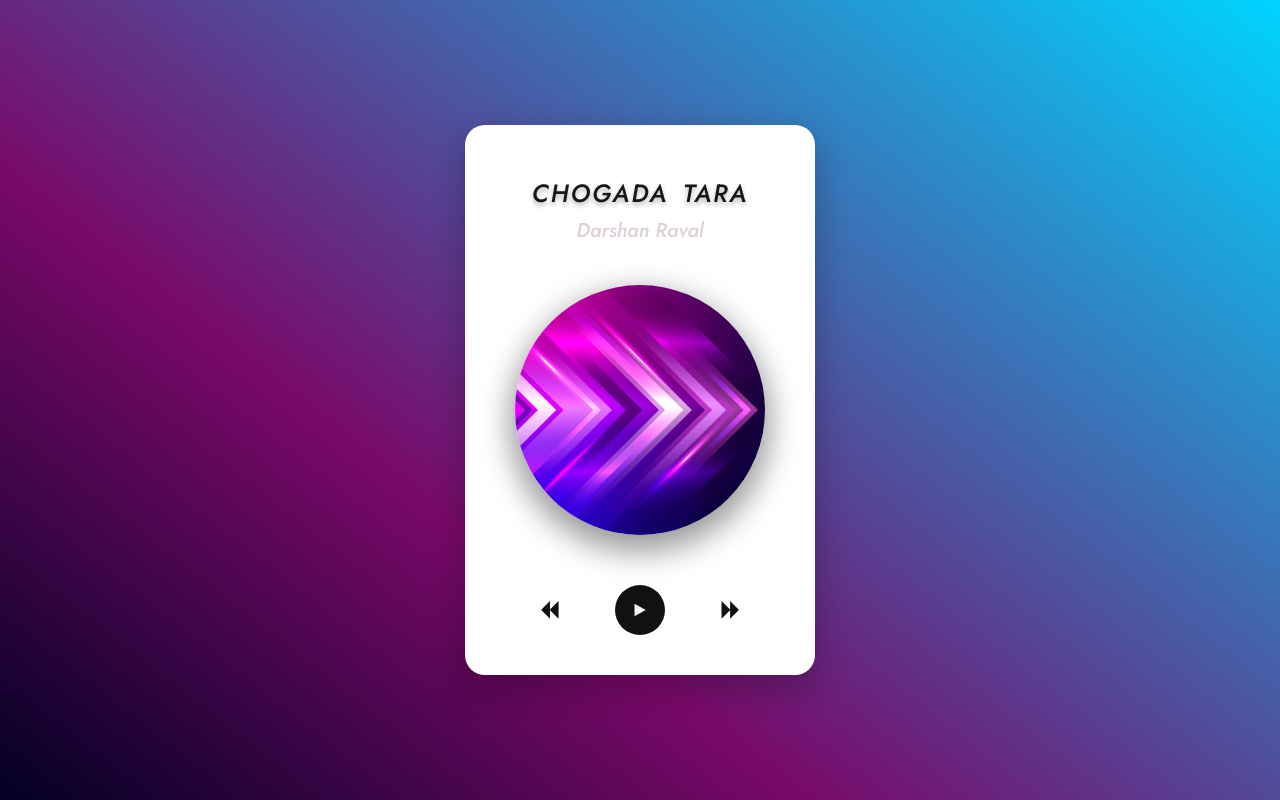
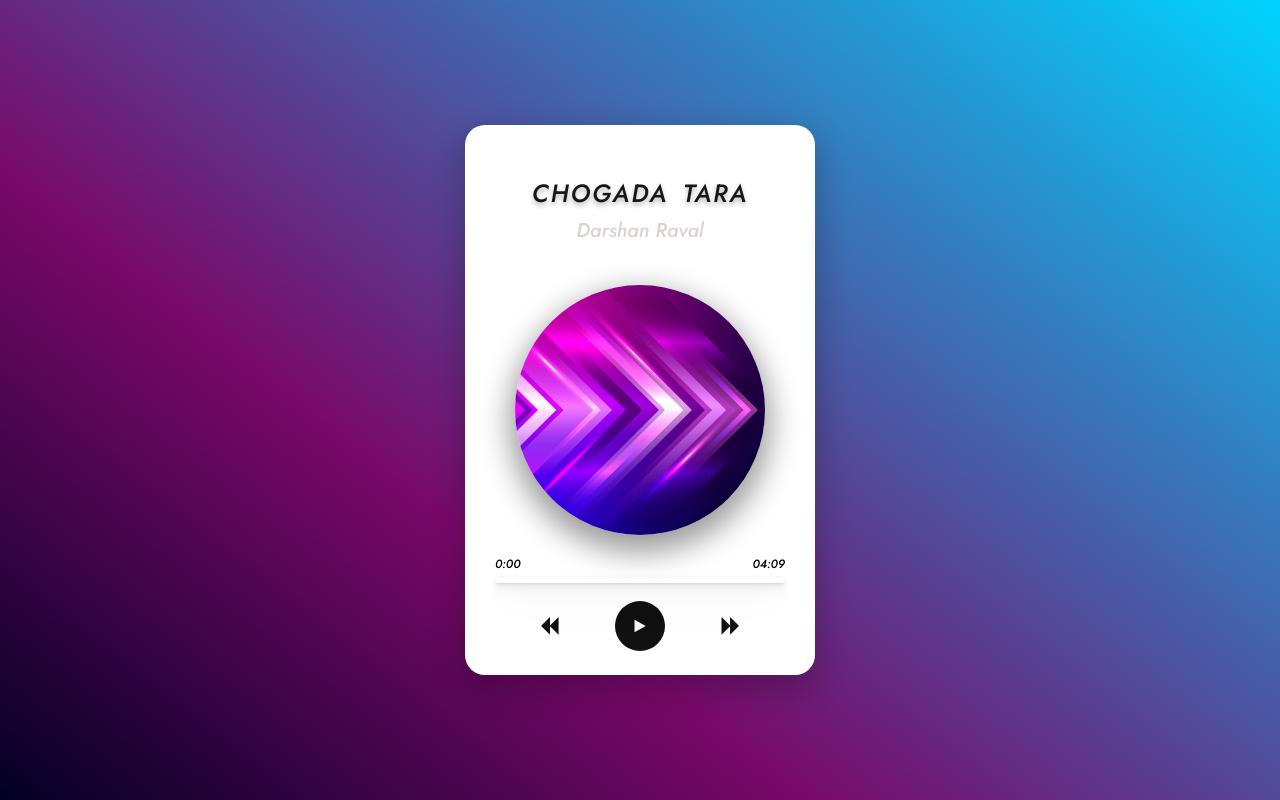
Before and after one commit to varshil-shah/web-music-player, a plain HTML site: page index.html in a window 1280 px wide. Drawn offline with Linux system fonts and the light colour scheme.

Commit message:
Music player version-2

```diff
--- a/CSS/style.css
+++ b/CSS/style.css
@@ -70,7 +70,7 @@ img {
   justify-content: space-between;
   align-items: center;
   margin: auto;
-  margin-top: 5rem;
+  margin-top: 0.8rem;
 }
 .music_controls .fa {
   color: #111111;
@@ -110,6 +110,54 @@ img {
   }
 }
 
+/* Progress */
+.progressbar_container {
+  width: 100%;
+  height: auto;
+  padding: 1rem 0;
+  margin-top: 1rem;
+}
+
+.progress_div {
+  width: 100%;
+  height: 0.5rem;
+  box-shadow: 0 1px 2px rgba(0, 0, 0, 0.07), 0 2px 4px rgba(0, 0, 0, 0.07),
+    0 4px 8px rgba(0, 0, 0, 0.07), 0 8px 16px rgba(0, 0, 0, 0.07),
+    0 16px 32px rgba(0, 0, 0, 0.07), 0 32px 64px rgba(0, 0, 0, 0.07);
+  border-radius: 4rem;
+  position: relative;
+  margin-top: 0.5rem;
+  cursor: pointer;
+  appearance: none;
+}
+
+.progress {
+  position: absolute;
+  top: 0;
+  left: 0;
+  width: 0%;
+  background: rgb(2, 0, 36);
+  background: linear-gradient(
+    38deg,
+    rgba(2, 0, 36, 1) 0%,
+    rgba(121, 9, 105, 1) 35%,
+    rgba(0, 212, 255, 1) 100%
+  );
+  height: 0.5rem;
+  box-shadow: 0 1px 2px rgba(0, 0, 0, 0.07), 0 2px 4px rgba(0, 0, 0, 0.07),
+    0 4px 8px rgba(0, 0, 0, 0.07), 0 8px 16px rgba(0, 0, 0, 0.07),
+    0 16px 32px rgba(0, 0, 0, 0.07), 0 32px 64px rgba(0, 0, 0, 0.07);
+  border-radius: 4rem;
+  cursor: pointer;
+  appearance: none;
+}
+
+.progress_duration_meter {
+  display: flex;
+  justify-content: space-between;
+  font-size: 1.2rem;
+}
+
 @media (max-width: 386px) {
   .music_container {
     width: 30rem; /* 1rem = 10 px */
--- a/JS/script.js
+++ b/JS/script.js
@@ -5,6 +5,10 @@ const title = document.getElementById("title");
 const artist = document.getElementById("artist");
 const next = document.getElementById("next");
 const prev = document.getElementById("prev");
+let progress = document.getElementById("progress");
+let currentTimeUpdate = document.getElementById("current_time");
+let durationTime = document.getElementById("duration");
+const progress_div = document.getElementById("progress_div");
 
 const songs = [
   {
@@ -94,5 +98,43 @@ const prevSong = () => {
   playMusic();
 };
 
+// Progress JS
+
+// search - time update audio event
+music.addEventListener("timeupdate", (event) => {
+  const { currentTime, duration } = event.srcElement;
+  // Percentage
+  let progressTime = (currentTime / duration) * 100;
+  progress.style.width = `${progressTime}%`;
+
+  // current time update:
+  let minuteCurrentTime = Math.floor(currentTime / 60);
+  let secondCurrentTime = Math.floor(currentTime % 60);
+  if (secondCurrentTime < 10) {
+    secondCurrentTime = `0${secondCurrentTime}`;
+  }
+  currentTimeUpdate.textContent = `${minuteCurrentTime}:${secondCurrentTime}`;
+
+  // music duration update
+  let minuteDuration = Math.floor(duration / 60);
+  let secondDuration = Math.floor(duration % 60);
+  if (secondDuration < 10) {
+    secondDuration = `0${secondDuration}`;
+  }
+  if (duration) {
+    durationTime.textContent = `${minuteDuration}:${secondDuration}`;
+  }
+});
+
+// progress on click functionality
+progress_div.addEventListener("click", (event) => {
+  const { duration } = music;
+  let move_progress = (event.offsetX / event.srcElement.clientWidth) * duration;
+  music.currentTime = move_progress;
+});
+
+// If the music get completed it will automatically play the next one.
+music.addEventListener("ended", nextSong);
+
 next.addEventListener("click", nextSong);
 prev.addEventListener("click", prevSong);
--- a/index.html
+++ b/index.html
@@ -20,6 +20,17 @@
             </div>
             <audio src="../Music/chogada.mp3" id="audio"></audio>
 
+            <!-- Progress bar -->
+            <div class="progressbar_container" id="progressbar_container">
+                <div class="progress_duration_meter">
+                    <div id="current_time">00:00</div>
+                    <div id="duration">04:09</div>
+                </div>
+                <div class="progress_div" id="progress_div">
+                    <div class="progress" id="progress"></div>
+                </div>
+            </div>
+
             <!-- Controls -->
             <div class="music_controls">
                 <i class="fa fa-backward" id="prev" title="Previous"></i>
```
